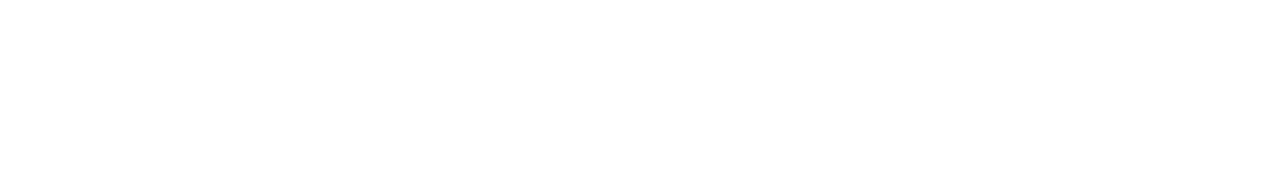
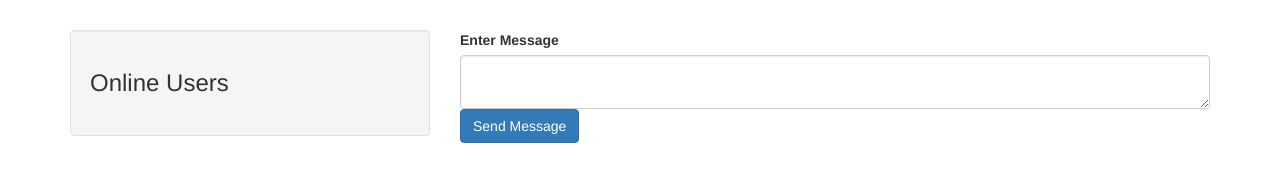
Before and after one commit to robi72/chatApp, a website: page public/index.html in a window 1280 px wide. Drawn offline with nearby package versions, Linux system fonts and the light colour scheme.

Commit message:
Creating the message area

```diff
--- a/public/index.html
+++ b/public/index.html
@@ -13,7 +13,26 @@
 
   </head>
   <body>
-
+    <div class="container">
+      <div id="messageArea" class="row">
+        <div class="col-md-4">
+          <div class="well">
+            <h3>Online Users</h3>
+            <ul class ="list-group" id="users"></ul>
+          </div>
+        </div>
+        <div class="col-md-8">
+          <div class="chat" id="chat"></div>
+          <form id="messageForm">
+            <div class="form-group">
+              <label> Enter Message</label>
+              <textarea class="form-control" id="message"></textarea>
+              <input type="submit" class="btn btn-primary" value="Send Message">
+            </div>
+          </form>
+        </div>
+      </div>
+    </div>
   </body>
   <script src="./script.js"></script>
 </html>
--- a/public/style.css
+++ b/public/style.css
@@ -0,0 +1,4 @@
+body{
+
+    margin-top:30px;
+}
```
